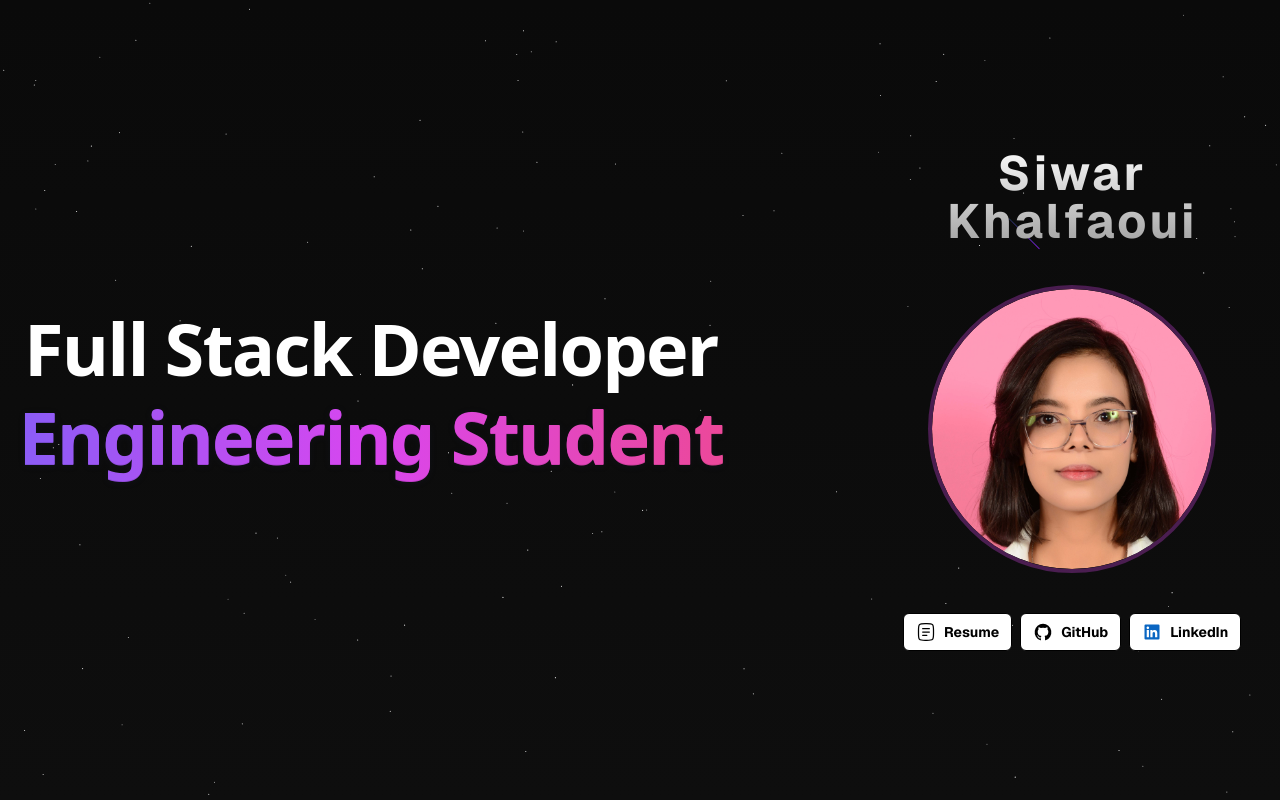
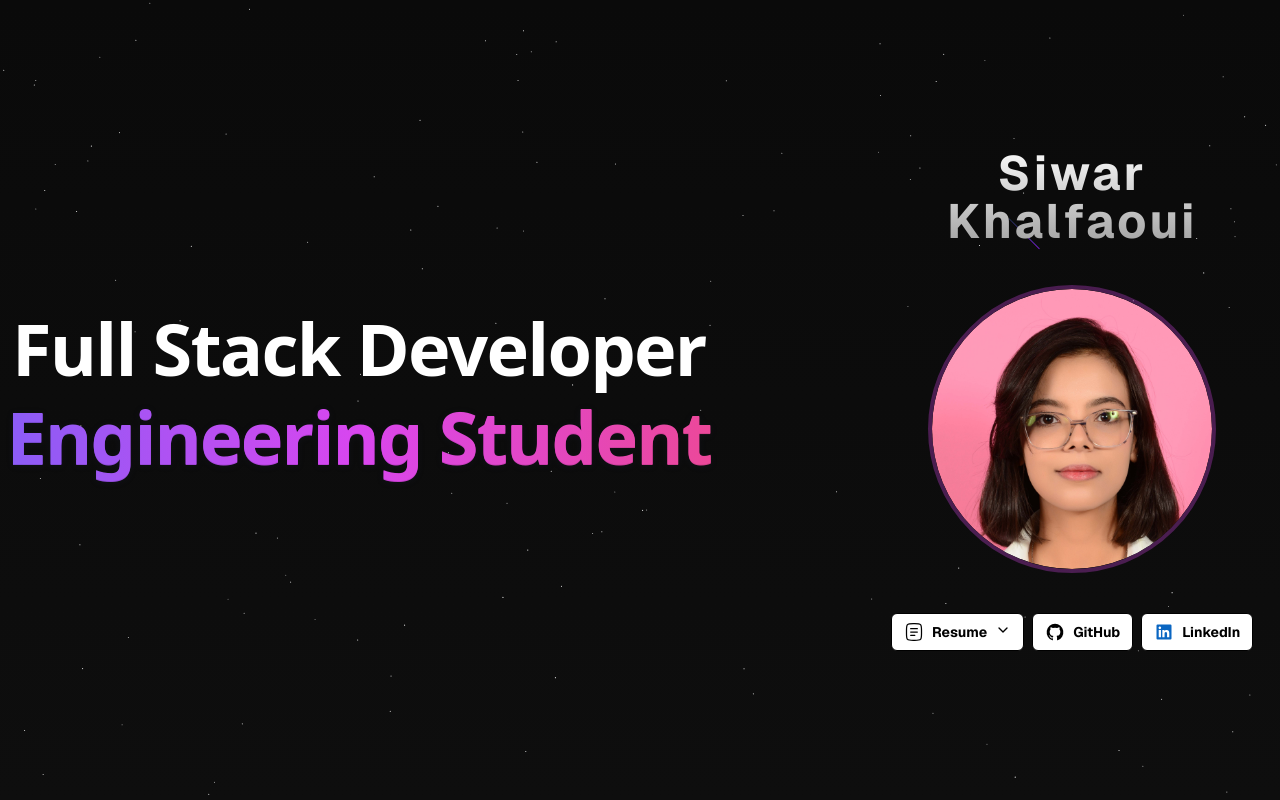
Before and after one commit to SiwarKhalfaoui/portfolio-siwar, a Next.js app: page / in a window 1280 px wide. Shown: the top 800 px of the page. Built offline with nearby package versions, Linux system fonts and the light colour scheme.

Commit message:
cv update

```diff
--- a/src/sections/hero.tsx
+++ b/src/sections/hero.tsx
@@ -1,6 +1,6 @@
 "use client";
 
-import React from "react";
+import React, { useState, useRef, useEffect } from "react";
 import { ShootingStars } from "@/components/shooting-stars";
 import { StarsBackground } from "@/components/stars-background";
 import { CardBody, CardContainer, CardItem } from "@/components/3d-card";
@@ -52,7 +52,7 @@ export default function Hero() {
         </CardContainer>
 
         <div className="flex flex-col gap-2 sm:flex-row justify-between px-5">
-          <HeroButton href="/files/Siwar_Khalfaoui_Resume.pdf" download text="Resume" icon={<ResumeSvg />} />
+          <ResumeDropdown />
           <HeroButton href="https://github.com/SiwarKhalfaoui" text="GitHub" icon={<GithubSvg />} />
           <HeroButton href="https://linkedin.com/in/siwarkhalfaoui" text="LinkedIn" icon={<LinkedinSvg />} />
         </div>
@@ -64,12 +64,73 @@ export default function Hero() {
   );
 }
 
-const HeroButton = ({ href, text, icon, download }: { href: string; text: string; icon: React.ReactNode; download?: boolean }) => (
+const ResumeDropdown = () => {
+  const [isOpen, setIsOpen] = useState(false);
+  const dropdownRef = useRef<HTMLDivElement>(null);
+
+  useEffect(() => {
+    const handleClickOutside = (event: MouseEvent) => {
+      if (dropdownRef.current && !dropdownRef.current.contains(event.target as Node)) {
+        setIsOpen(false);
+      }
+    };
+    document.addEventListener("mousedown", handleClickOutside);
+    return () => document.removeEventListener("mousedown", handleClickOutside);
+  }, []);
+
+  return (
+    <div className="relative" ref={dropdownRef}>
+      <button
+        onClick={() => setIsOpen(!isOpen)}
+        className="flex gap-2 bg-black dark:bg-white text-sm rounded-md border border-black px-3 py-2 font-bold transform hover:-translate-y-1 transition duration-400 cursor-pointer"
+      >
+        <div className="h-5 w-5">
+          <ResumeSvg />
+        </div>
+        <div className="text-white dark:text-black">Resume</div>
+        <ChevronDownSvg isOpen={isOpen} />
+      </button>
+
+      {isOpen && (
+        <div className="absolute top-full left-0 mt-2 w-48 bg-white dark:bg-neutral-900 border border-neutral-200 dark:border-neutral-700 rounded-md shadow-lg z-[100] overflow-hidden">
+          <a
+            href="/files/Siwar_Khalfaoui_Resume.pdf"
+            download
+            className="flex items-center gap-3 px-4 py-3 text-sm text-black dark:text-white hover:bg-neutral-100 dark:hover:bg-neutral-800 transition-colors"
+          >
+            <span className="text-base">🇬🇧</span>
+            <span>English</span>
+          </a>
+          <a
+            href="/files/Siwar_Khalfaoui_Resume_FR.pdf"
+            download
+            className="flex items-center gap-3 px-4 py-3 text-sm text-black dark:text-white hover:bg-neutral-100 dark:hover:bg-neutral-800 transition-colors border-t border-neutral-200 dark:border-neutral-700"
+          >
+            <span className="text-base">🇫🇷</span>
+            <span>Français</span>
+          </a>
+        </div>
+      )}
+    </div>
+  );
+};
+
+const ChevronDownSvg = ({ isOpen }: { isOpen: boolean }) => (
+  <svg
+    className={`w-4 h-4 text-white dark:text-black transition-transform duration-200 ${isOpen ? "rotate-180" : ""}`}
+    viewBox="0 0 24 24"
+    fill="none"
+    xmlns="http://www.w3.org/2000/svg"
+  >
+    <path d="M6 9L12 15L18 9" stroke="currentColor" strokeWidth="2" strokeLinecap="round" strokeLinejoin="round" />
+  </svg>
+);
+
+const HeroButton = ({ href, text, icon }: { href: string; text: string; icon: React.ReactNode }) => (
   <a
     href={href}
     target="_blank"
     rel="noopener noreferrer"
-    {...(download ? { download: true } : {})}
     className="flex gap-2 bg-black dark:bg-white text-sm rounded-md border border-black px-3 py-2 font-bold transform hover:-translate-y-1 transition duration-400"
   >
     <div className="h-5 w-5">{icon}</div>
```
Also changed, not shown: 2 other files (tests, documents, lock files or other folders). Lines whose indentation alone changed are shown as unchanged.
